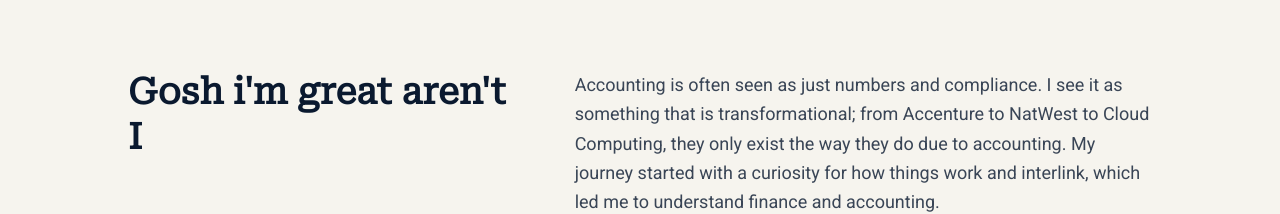
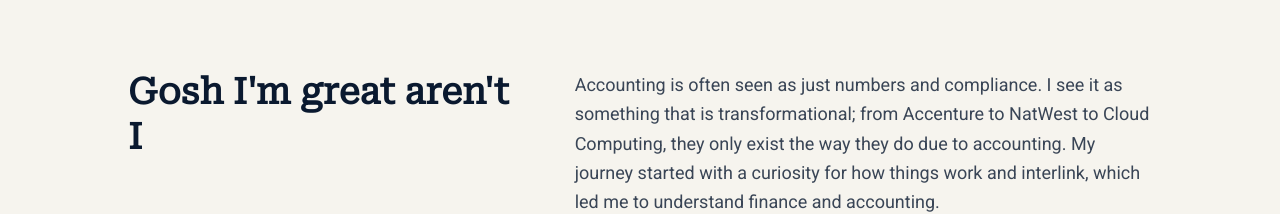
Before and after one commit to acehuall/Personal_Website, a React (Vite) app: page /#/about in a window 1280 px wide. Shown: the part 346-560 px from the top of the page. Built offline with nearby package versions, Linux system fonts and the light colour scheme.

Commit message:
Update About.tsx

```diff
--- a/pages/About.tsx
+++ b/pages/About.tsx
@@ -91,7 +91,7 @@ const About: React.FC = () => {
             <div className="grid grid-cols-1 md:grid-cols-12 gap-12">
                 <div className="md:col-span-5">
                     <h2 className="font-serif text-4xl font-semibold leading-tight text-navy">
-                        Gosh i'm great aren't I
+                        Gosh I'm great aren't I
                     </h2>
                 </div>
                 <div className="md:col-span-7 font-body text-lg leading-relaxed space-y-6 text-navy/80">
```
